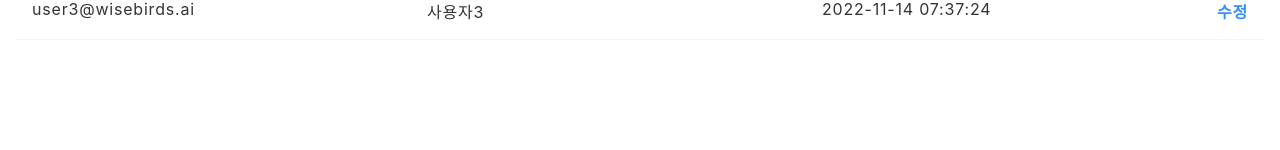
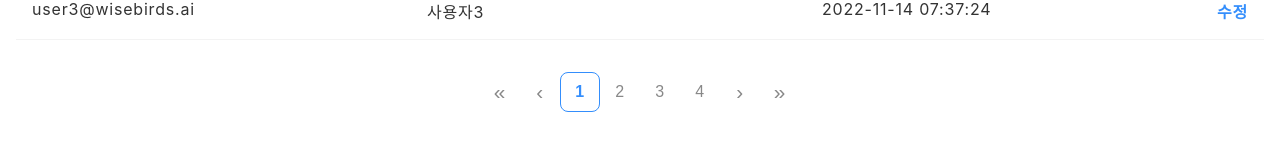
Before and after one commit to miraejang/adplatform-admin-front, a Next.js app: page /users in a window 1280 px wide. Shown: the part 462-612 px from the top of the page. Built offline with nearby package versions, Linux system fonts and the light colour scheme.

Commit message:
create pagination

```diff
--- /dev/null
+++ b/components/pagination.tsx
@@ -0,0 +1,101 @@
+import styled from "styled-components";
+
+const PAGINATION = styled.div`
+  display: flex;
+  align-items: center;
+  justify-content: center;
+  margin: 2rem 0;
+`;
+const Btn = styled.button`
+  width: 2.5rem;
+  height: 2.5rem;
+  border-radius: 0.5rem;
+  color: #888;
+
+  &:hover {
+    font-weight: 700;
+    color: #348efc;
+  }
+`;
+const ArrowBtn = styled(Btn)`
+  position: relative;
+  font-size: 1.3rem;
+
+  p {
+    position: absolute;
+    overflow: hidden;
+    height: 1px;
+    width: 1px;
+    border: 0;
+    clip: rect(1px, 1px, 1px, 1px);
+    clip-path: inset(50%);
+    word-break: initial;
+    word-wrap: initial;
+  }
+`;
+const First = styled(ArrowBtn)`
+  &::before {
+    content: "«";
+  }
+`;
+const Prev = styled(ArrowBtn)`
+  &::before {
+    content: "‹";
+  }
+`;
+const Next = styled(ArrowBtn)`
+  &::before {
+    content: "›";
+  }
+`;
+const Last = styled(ArrowBtn)`
+  &::before {
+    content: "»";
+  }
+`;
+const Pages = styled.ul`
+  display: flex;
+  align-items: center;
+  justify-content: center;
+
+  .active button {
+    font-weight: 700;
+    border: 1px solid #348efc;
+    color: #348efc;
+  }
+`;
+
+const Pagination = () => {
+  return (
+    <PAGINATION>
+      <First>
+        <p>첫 페이지</p>
+      </First>
+      <Prev>
+        <p>이전 페이지</p>
+      </Prev>
+      <Pages>
+        <li className="active">
+          <Btn>1</Btn>
+        </li>
+        <li>
+          <Btn>2</Btn>
+        </li>
+        <li>
+          <Btn>3</Btn>
+        </li>
+        <li>
+          <Btn>4</Btn>
+        </li>
+      </Pages>
+      <Next>
+        <p>다음 페이지</p>
+      </Next>
+      <Last>
+        <p>마지막 페이지</p>
+      </Last>
+    </PAGINATION>
+  );
+};
+
+export default Pagination;
--- a/pages/campaigns.tsx
+++ b/pages/campaigns.tsx
@@ -1,4 +1,5 @@
 import styled from "styled-components";
+import Pagination from "../components/pagination";
 
 interface Company {
   id: Number;
@@ -177,6 +178,7 @@ const Campaigns = () => {
           ))}
         </Body>
       </Table>
+      <Pagination />
     </>
   );
 };
--- a/pages/users.tsx
+++ b/pages/users.tsx
@@ -1,4 +1,5 @@
 import styled from "styled-components";
+import Pagination from "../components/pagination";
 
 const data = {
   content: [
@@ -106,6 +107,7 @@ const Users = () => {
           ))}
         </Body>
       </Table>
+      <Pagination />
     </>
   );
 };
```
